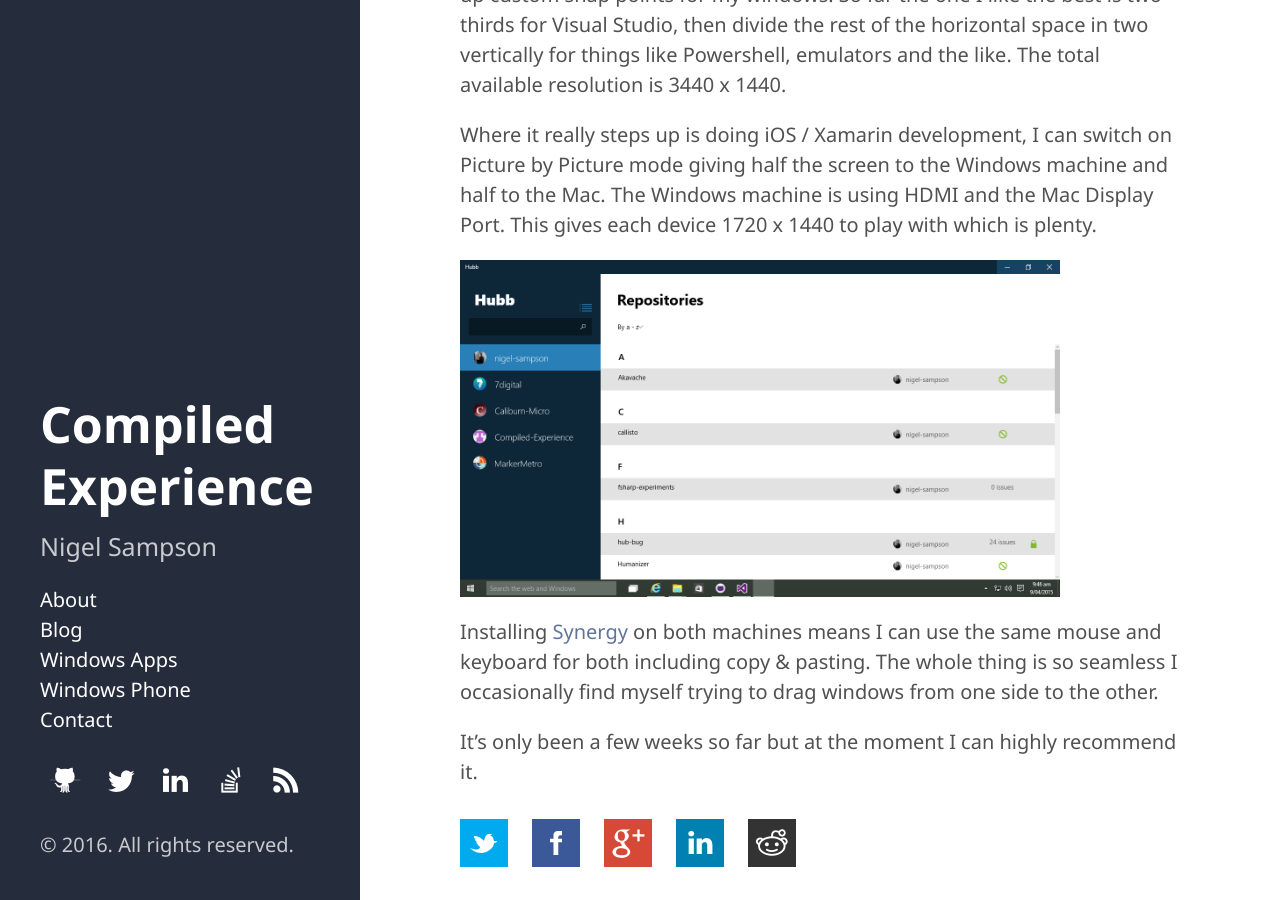
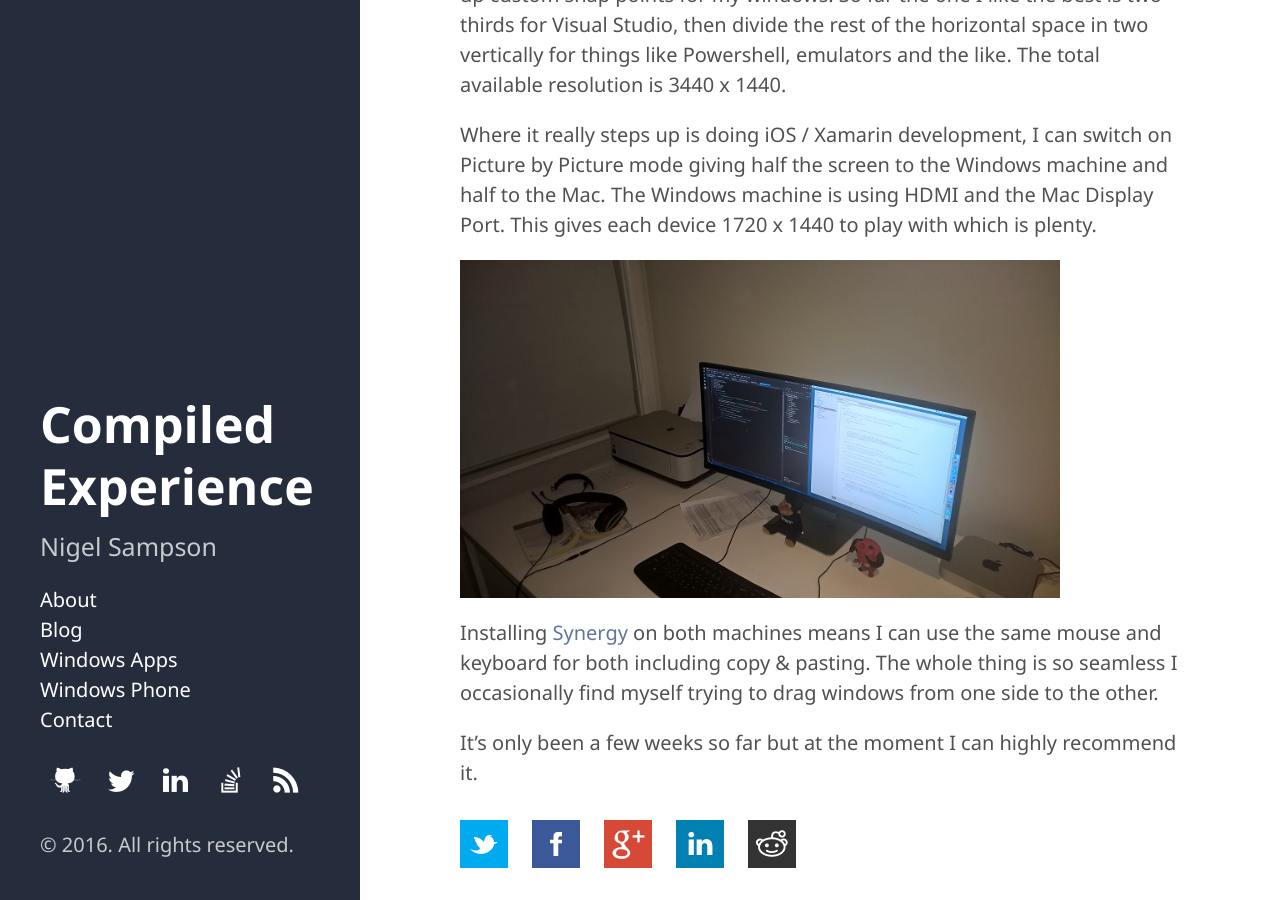
Before and after one commit to nigel-sampson/nigel-sampson.github.io, a Jekyll site: the page built from _posts/2016-05-28-cross-platform-setup.md, in a window 1280 px wide and 900 px high, scrolled down 560 px. Built offline with Jekyll 4.4.1, drawn with Linux system fonts in a browser that asks for light colours.

Commit message:
Fix image

```diff
--- a/_posts/2016-05-28-cross-platform-setup.md
+++ b/_posts/2016-05-28-cross-platform-setup.md
@@ -14,7 +14,7 @@
 
 Where it really steps up is doing iOS / Xamarin development, I can switch on Picture by Picture mode giving half the screen to the Windows machine and half to the Mac. The Windows machine is using HDMI and the Mac Display Port. This gives each device 1720 x 1440 to play with which is plenty.
 
-<a href="/content/images/posts/cross-platform-setup.png"><img width="600" src="/content/images/posts/colours.png"/></a>
+<a href="/content/images/posts/cross-platform-setup.jpg"><img width="600" src="/content/images/posts/cross-platform-setup.jpg"/></a>
 
 Installing [Synergy][synergy] on both machines means I can use the same mouse and keyboard for both including copy & pasting. The whole thing is so seamless I occasionally find myself trying to drag windows from one side to the other.
 
```
